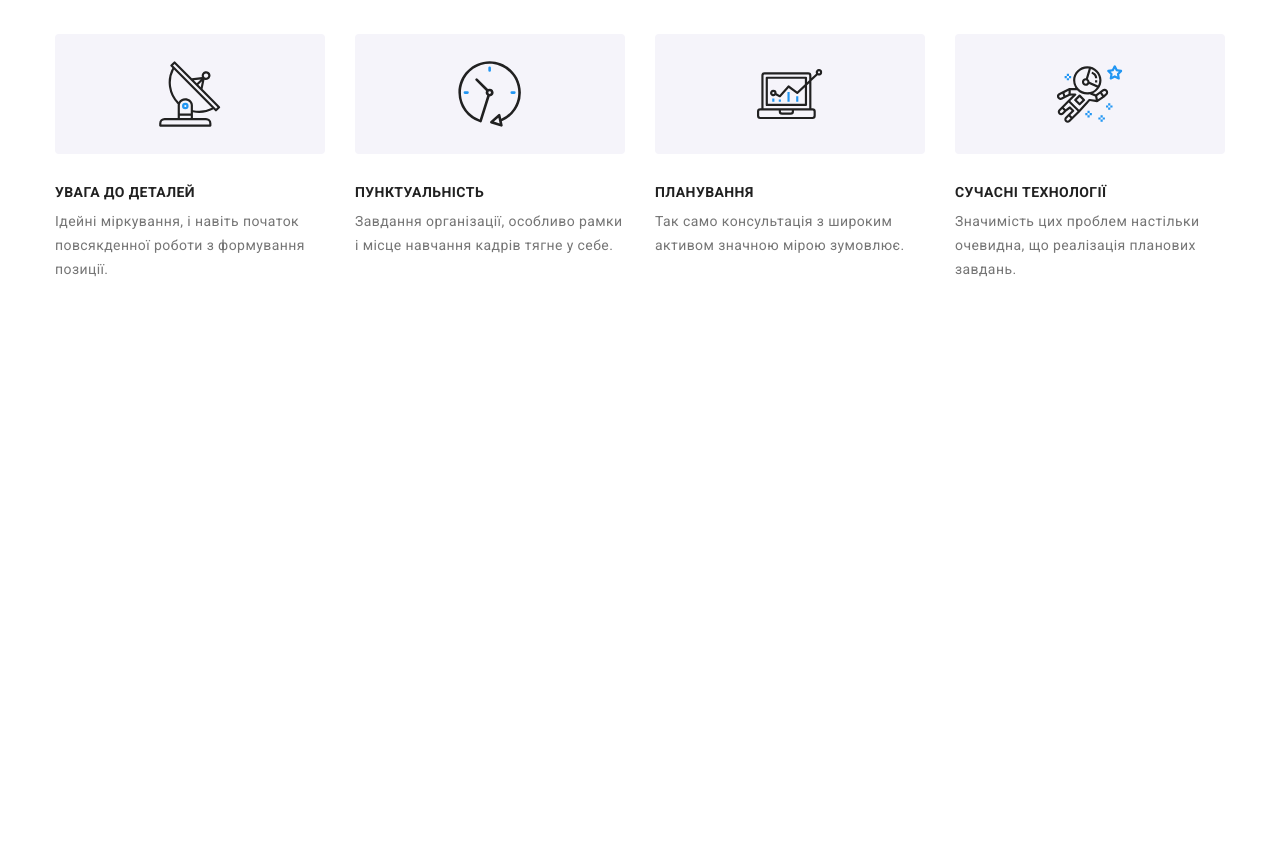
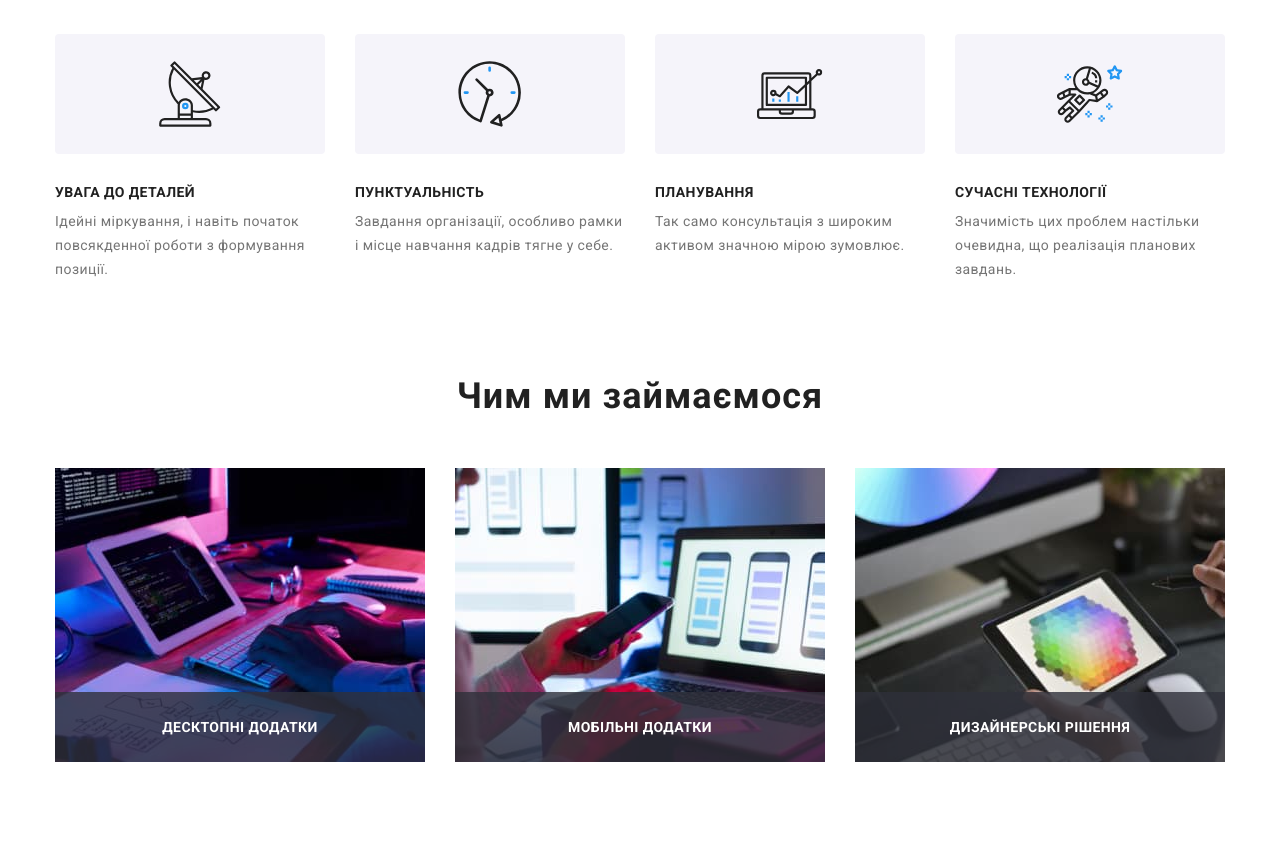
Before and after one commit to Natalucia777/goit-markup-hw-08, a plain HTML site: page index.html in a window 1280 px wide. Shown: the part 660-1516 px from the top of the page. Before the commit the page ends 1035 px from the top, so only its background shows below. Drawn offline with nearby package versions, Linux system fonts and the light colour scheme.

Commit message:
desktop-activity

```diff
--- a/index.html
+++ b/index.html
@@ -118,7 +118,7 @@
 
 
 
-      <!-- <section class="activity section">
+      <section class="activity section">
         <div class="activity__box container">
           <h2 class="section-title">Чим ми займаємося</h2>
           <ul class="set-list list">
@@ -151,7 +151,7 @@
             </li>
           </ul>
         </div>
-      </section> -->
+      </section>
 
 
 
--- a/sass/layouts/_activity.scss
+++ b/sass/layouts/_activity.scss
@@ -1,6 +1,16 @@
 /* activity */
 .activity {
   padding-top: 0;
+
+  opacity: 0;
+  visibility: hidden;
+  pointer-events: none;
+    @media screen and (min-width: 1200px) {
+      opacity: 1;
+      visibility: visible;
+      pointer-events: auto;
+      padding-top: 0;
+    }
 }
 .activity__box {
   display: flex;
```
Also changed, not shown: css/main.css, css/main.min.css, 2 other files.
